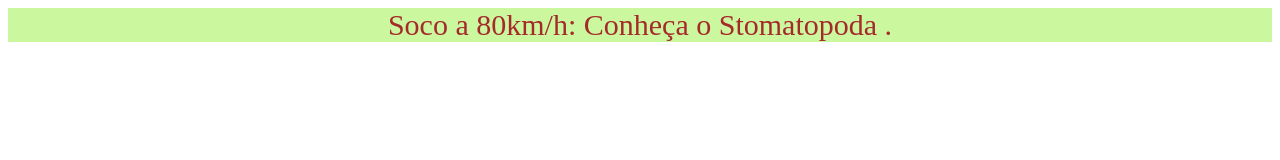
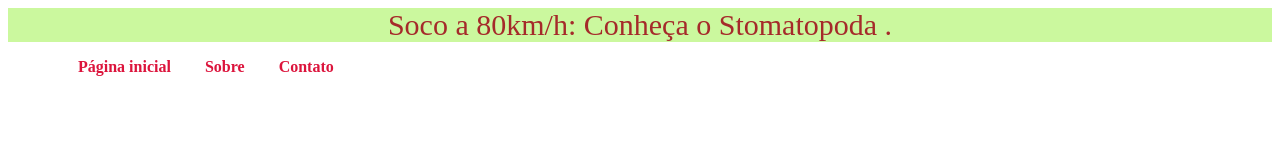
Before and after one commit to AllineFranciely/introducao-a-html-e-css.4, a plain HTML site: page index.html in a window 1280 px wide. Drawn offline with Linux system fonts and the light colour scheme.

Commit message:
Requisito 2

```diff
--- a/index.html
+++ b/index.html
@@ -8,5 +8,12 @@
   </head>
   <body>
     <header id="header">Soco a 80km/h: Conheça o Stomatopoda .</header>
+    <nav>
+        <ul id="navegação">
+            <li> <a heref=""> <strong>Página inicial</strong> </a> </li>
+            <li> <a heref=""> <strong>Sobre</strong> </a> </li>
+            <li> <a heref=""> <strong>Contato</strong> </a> </li>
+        </ul>
+    </nav>
   </body>
 </html>
--- a/style.css
+++ b/style.css
@@ -4,3 +4,15 @@
     color: brown;
     background-color: rgb(203, 248, 158);
 }
+#navegação li {
+    display: inline-block;
+    margin-left: 30px;
+    color: crimson;
+
+}
+#navegação li:hover {
+    color: darkmagenta;
+}
+#navegação li:active {
+    color: black;
+}
```
